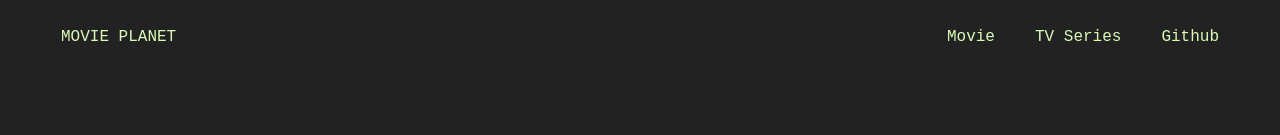
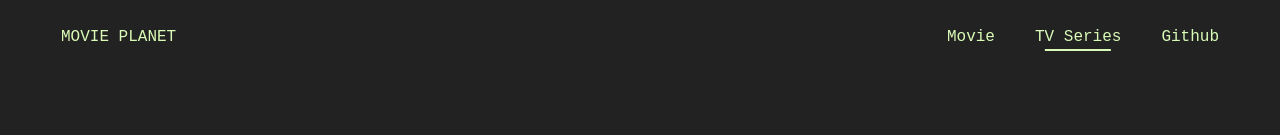
Before and after one commit to vii120/movie-app, a Next.js app: page /tvseries in a window 1280 px wide. Shown: the top 135 px of the page. Built offline with nearby package versions, Linux system fonts and the light colour scheme; a web font is replaced by a local one.

Commit message:
feat: handle navbar active link

```diff
--- a/src/components/Home/MainSection.tsx
+++ b/src/components/Home/MainSection.tsx
@@ -32,7 +32,7 @@ export const MainSection = () => {
       <ContainerInner>
         <TitleWrapper>
           <Title>
-            Get ready to embark on a <span>cinematic adventure</span> like no
+            Get ready to embark on a cinematic <span>adventure</span> like no
             other
           </Title>
           <Button>explore</Button>
--- a/src/components/Navbar.tsx
+++ b/src/components/Navbar.tsx
@@ -2,10 +2,13 @@
 import { useState, useRef, useEffect } from 'react'
 import styled from 'styled-components'
 import Link from 'next/link'
+import { usePathname } from 'next/navigation'
 
 export const Navbar = () => {
   const [isPageOnTop, setIsPageOnTop] = useState(true)
   const navbarObserverRef = useRef<HTMLDivElement>(null)
+  const currentRoute = usePathname()
+
   const handleNavbarStyle = () => {
     if (!navbarObserverRef.current) return
     const observer = new IntersectionObserver(([entry]) => {
@@ -23,15 +26,25 @@ export const Navbar = () => {
       <div ref={navbarObserverRef}></div>
       <Container className={isPageOnTop ? '' : 'highlight'}>
         <Logo href="/">MOVIE PLANET</Logo>
-        <Link href="/movie">Movie</Link>
-        <Link href="/tvseries">TV Series</Link>
-        <Link
+        <NavLink
+          href="/movie"
+          className={currentRoute === '/movie' ? 'active' : ''}
+        >
+          Movie
+        </NavLink>
+        <NavLink
+          href="/tvseries"
+          className={currentRoute === '/tvseries' ? 'active' : ''}
+        >
+          TV Series
+        </NavLink>
+        <NavLink
           href="https://github.com/vii120/movie-app"
           target="_blank"
           rel="noopener"
         >
           Github
-        </Link>
+        </NavLink>
       </Container>
     </>
   )
@@ -68,3 +81,22 @@ const Container = styled.div`
 const Logo = styled(Link)`
   margin-right: auto;
 `
+
+const NavLink = styled(Link)`
+  position: relative;
+  &:before {
+    content: '';
+    position: absolute;
+    bottom: 0;
+    left: 50%;
+    width: 60%;
+    height: 2px;
+    margin-bottom: 10px;
+    transform: translateX(-50%) scale(0);
+    background-color: currentColor;
+    transition: all 0.3s;
+  }
+  &.active:before {
+    transform: translateX(-50%) scale(1);
+  }
+`
```
